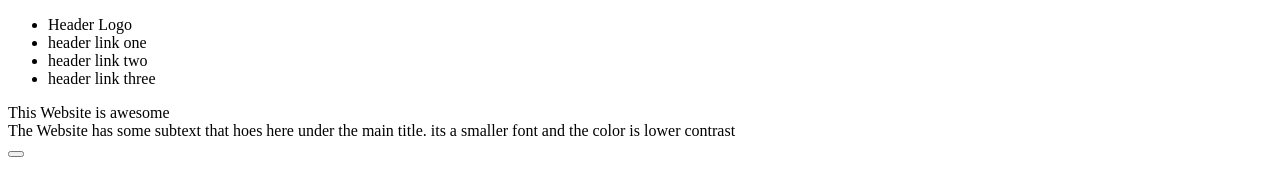
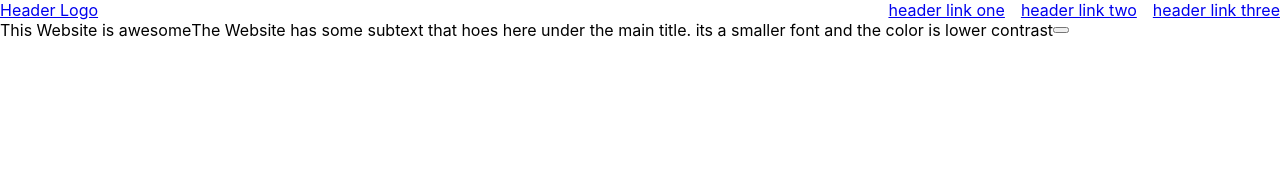
Before and after one commit to HIzomi/odin-landing-page, a plain HTML site: page index.html in a window 1280 px wide. Drawn offline with Linux system fonts and the light colour scheme.

Commit message:
added links for header logo and nav .header {     display: flex;     justify-content: space-between;     align-items: center; } and added
.right-links {
    display: flex;
    gap: 16px;
}

```diff
--- a/index.html
+++ b/index.html
@@ -4,20 +4,19 @@
     <meta charset="UTF-8">
     <meta name="viewport" content="width=device-width, initial-scale=1.0">
     <title>My first Landing Page</title>
+    <link rel="stylesheet" href="style.css">
 </head>
 
 <body>
     <div class="header">
-        <nav>
-            <ul>
-                <li>Header Logo</li>
-                <li>header link one</li>
-                <li>header link two</li>
-                <li>header link three</li>
-            </ul>
-        </nav>
+            <a href="#" class="left-links">Header Logo</a>
+            <nav class="right-links">
+                <a href="#">header link one</a>
+                <a href="@">header link two</a>
+                <a href="#">header link three</a>
+            </nav>
     </div>
-    <div class="info 1">
+    <div class="info1">
         <div class="opener"> This Website is awesome</div>
         <div class="opener text"> The Website has some subtext that hoes here under the main title. its a smaller font and the color is lower contrast</div>
         <button class="signup"></button>
--- /dev/null
+++ b/style.css
@@ -0,0 +1,22 @@
+body {
+    font-family: -apple-system, BlinkMacSystemFont, 'Segoe UI', Roboto, Oxygen, Ubuntu, Cantarell, 'Open Sans', 'Helvetica Neue', sans-serif;
+    margin: 0;
+    min-height: 100vh;
+}
+
+.header {
+    display: flex;
+    justify-content: space-between;
+    align-items: center;
+
+}
+
+.right-links {
+    display: flex;
+    gap: 16px;
+}
+.info1 {
+    display: flex;
+    align-items: center;
+
+}
```
